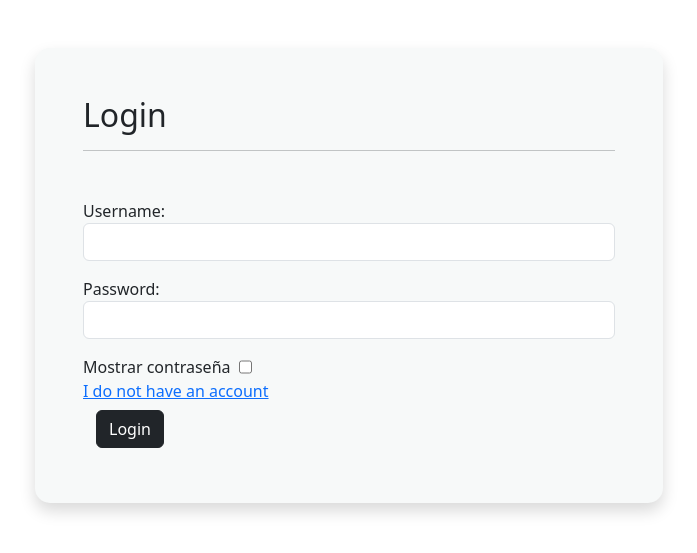
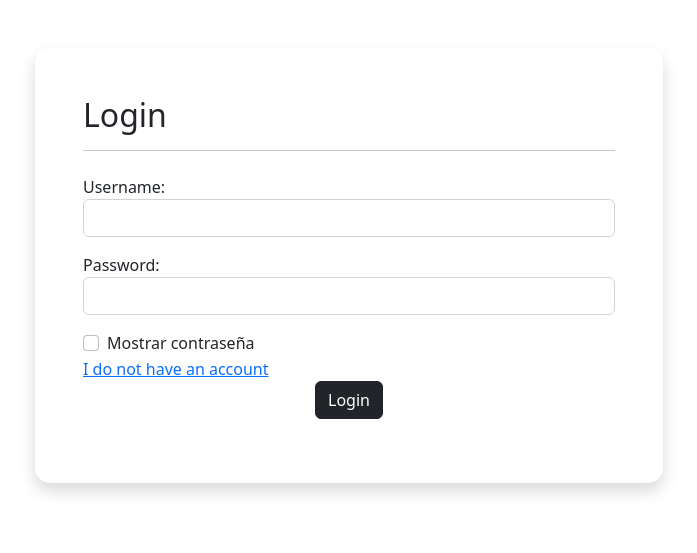
Before and after one commit to Ruben890/url-shortener, a Django app: page /login in a window 1280 px wide. Shown: the top 553 px of the page, without its empty margins (291-988 px from the left). Run offline with Django 4.2, Linux system fonts and the light colour scheme; some libraries are stand-ins or nearby versions.

Commit message:
stylos resposive

```diff
--- a/Templates/index.html
+++ b/Templates/index.html
@@ -70,7 +70,7 @@
 
                 <div style="position: relative; top: 1rem;">
                   <a href="eliminar/{{ i.id }}" class="eliminar"><i class="fa-solid fa-circle-xmark" title="Eliminar"></i></a>
-                  <button class="btn_qr" value="{{ i.url }}"><img src="{% static 'img/qr-scan.png' %}" alt="generic Qr" /></button>
+                  <button class="btn_qr" value="{{ i.url }}"><i class="fa-solid fa-qrcode"></i></button>
                 </div>
               </div>
             {% endif %}
--- a/Templates/login.html
+++ b/Templates/login.html
@@ -1,46 +1,56 @@
 {% load static %}
+
+<!DOCTYPE html>
+<html lang="en">
+  <head>
+    <title>Document</title>
+  </head>
+  <body></body>
+</html>
 <!DOCTYPE html>
 <html lang="en">
   <head>
     <meta charset="UTF-8" />
-    <meta http-equiv="X-UA-Compatible" content="IE=edge" />
-    <link rel="shortcut icon" href="https://www.svgrepo.com/show/470155/unlink-alt-4.svg" type="image/x-icon">
-    <link href="https://cdn.jsdelivr.net/npm/bootstrap@5.3.0/dist/css/bootstrap.min.css" rel="stylesheet" integrity="sha384-9ndCyUaIbzAi2FUVXJi0CjmCapSmO7SnpJef0486qhLnuZ2cdeRhO02iuK6FUUVM" crossorigin="anonymous">
+    <meta name="viewport" content="width=device-width, user-scalable=no, initial-scale=1.0, maximum-scale=1.0, minimum-scale=1.0" />
+    <meta http-equiv="X-UA-Compatible" content="ie=edge" />
+    <link rel="shortcut icon" href="https://www.svgrepo.com/show/470155/unlink-alt-4.svg" type="image/x-icon" />
+    <!-- link de css -->
+    <link rel="stylesheet" href="{% static 'CSS/login.css' %}" />
+    <!-- LINK DE fontawesome -->
+    <script src="https://kit.fontawesome.com/80afc1ebb2.js" crossorigin="anonymous"></script>
+    <!-- linck css bootstrap -->
+    <link href="https://cdn.jsdelivr.net/npm/bootstrap@5.2.3/dist/css/bootstrap.min.css" rel="stylesheet" integrity="sha384-rbsA2VBKQhggwzxH7pPCaAqO46MgnOM80zW1RWuH61DGLwZJEdK2Kadq2F9CUG65" crossorigin="anonymous" />
     <title>Login</title>
-    <link rel="stylesheet" href="{% static 'CSS/login.css' %}">
   </head>
   <body>
-    <main class="container-fluid">
-      <section>
-
-        <form method="post" class="shadow p-5 w-50" style="border-radius: 15px;">
-          <h2 >Login</h2>
-          <hr class="mb-5">
+    <main class="container-fluid mt-5">
+      <form method="post" class="shadow  mx-auto p-5 form-group" style="border-radius: 15px;">
+        <h2>Login</h2>
+        <hr class="mb-4" />
         {% csrf_token %}
-            <div>
+        <div class="mb-3">
           {{ form.as_p }}
-              <div class="d-flex">
-                <label class="me-2"> Mostrar contraseña</label>
-                <input type="checkbox" class="passowrd" onclick="Ver()" />
+          <div class="form-check">
+            <input type="checkbox" class="form-check-input" id="showPassword" onclick="Ver()" />
+            <label class="form-check-label" for="showPassword">Mostrar contraseña</label>
           </div>
           <a href="{% url 'register' %}">I do not have an account</a>
+          <div class="text-center">
+            <button type="submit" class="btn btn-dark">Login</button>
           </div>
-            <div class="btn">
-              <button type="submit" class=" btn btn-dark">Login</button>
         </div>
       </form>
-      </section>
     </main>
   </body>
 
   <script>
-    const passowrd = document.getElementById("id_password");
+    const passowrd = document.getElementById('id_password')
     const Ver = () => {
-      if (passowrd.type == "password") {
-        passowrd.type = "text";
+      if (passowrd.type == 'password') {
+        passowrd.type = 'text'
       } else {
-        passowrd.type = "passowrd";
+        passowrd.type = 'passowrd'
       }
-    };
+    }
   </script>
 </html>
--- a/url_shorcuter/static/CSS/login.css
+++ b/url_shorcuter/static/CSS/login.css
@@ -1,15 +1,14 @@
-main > section {
-  margin-top: 3rem;
-  display: flex;
-  justify-content: center;
-}
-
-section > form {
-    background-color: #F7F9F9;
-}
-
-
 .errorlist > li {
   list-style: none;
   color: #e74c3c;
 }
+.form-group {
+  width: 50%;
+}
+
+@media only screen and (max-width: 480px), only screen and (max-width: 768px) {
+  .form-group {
+    margin-top: 2rem;
+    width: 100%;
+  }
+}
```
Also changed, not shown: Templates/register.html (+11 -6 lines), url_shorcuter/static/CSS/register.css (+11 -2 lines), url_shorcuter/static/CSS/style.css (+5 -4 lines), db.sqlite3, 1 other file. Lines whose indentation alone changed are shown as unchanged.
